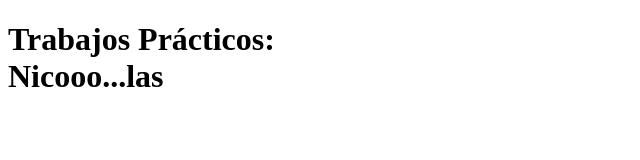
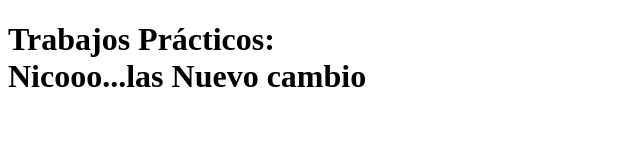
Before and after one commit to NicNico/Pba, a plain HTML site: page public/index.html in a window 1280 px wide. Shown: the whole page, without its empty margins (0-640 px from the left). Drawn offline with Linux system fonts and the light colour scheme.

Commit message:
Nuevo cambio index...

```diff
--- a/public/index.html
+++ b/public/index.html
@@ -3,7 +3,7 @@
 	<body>
 
 		<div class="CajaInicio animated flash">
-			<h1>Trabajos Pr&aacute;cticos: </br> Nicooo...las</h1>
+			<h1>Trabajos Pr&aacute;cticos: </br> Nicooo...las Nuevo cambio</h1>
 		</div>
 
 	</body>
```
